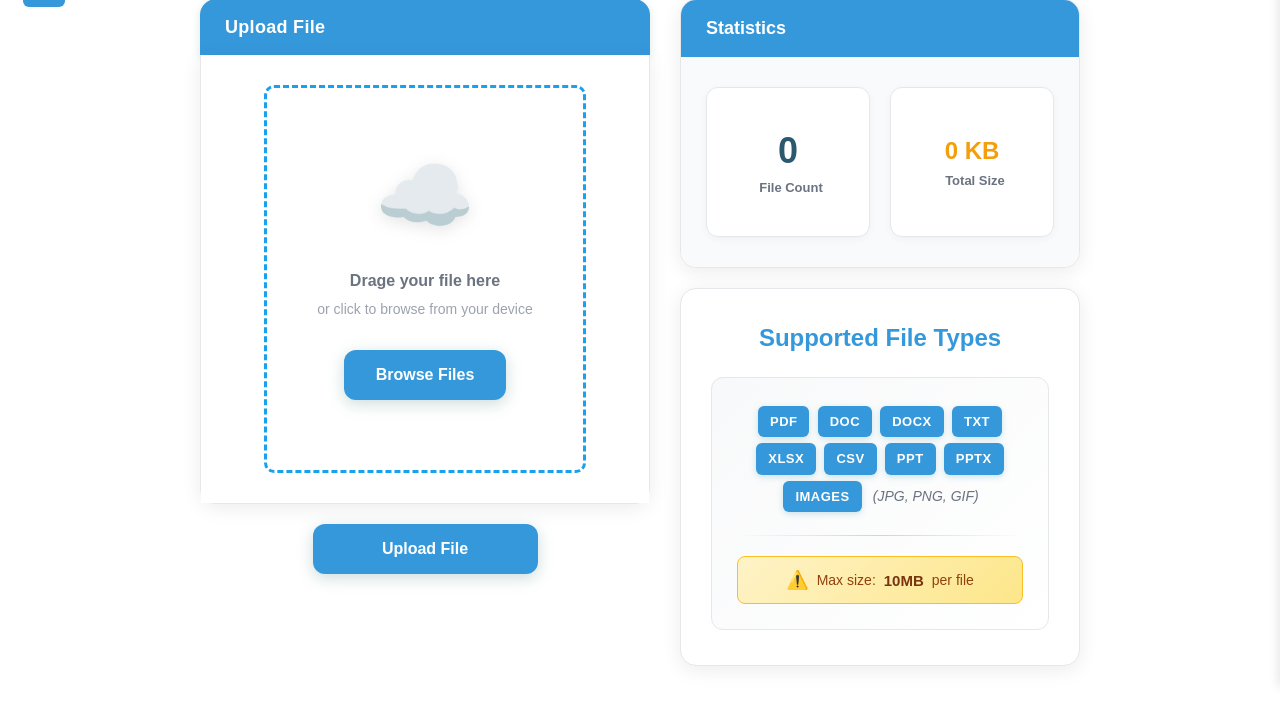
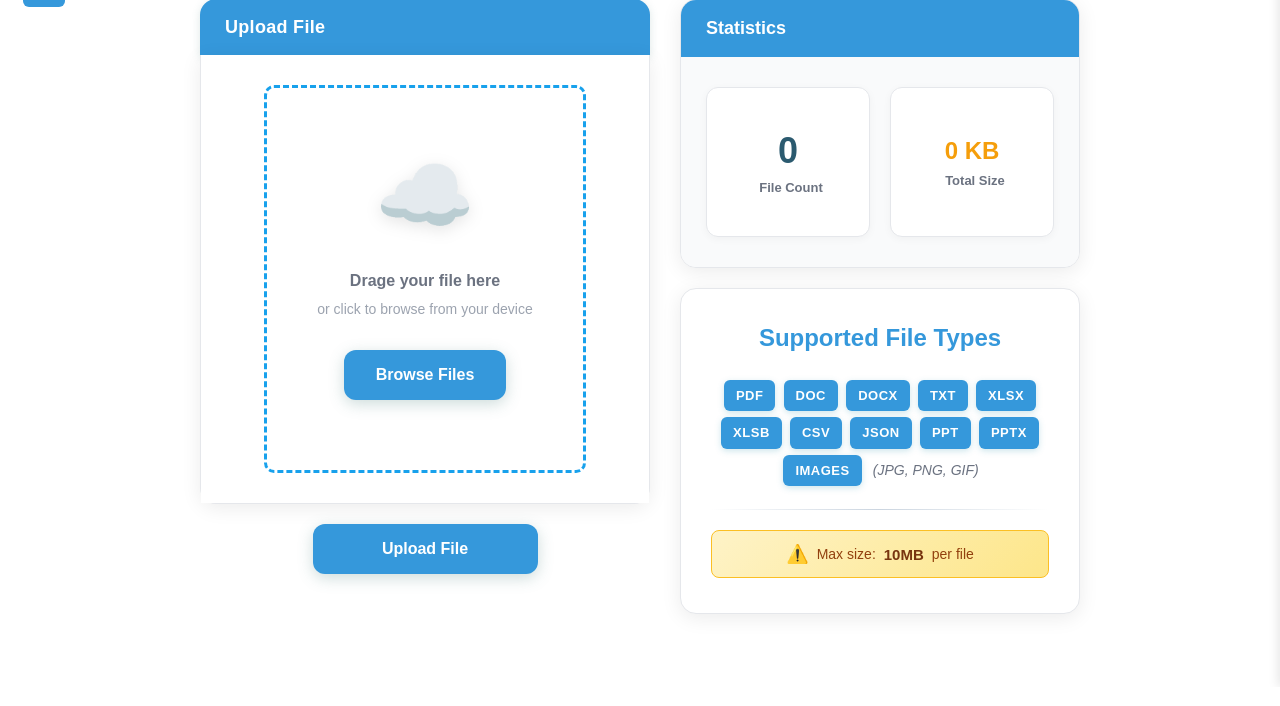
Before and after one commit to Sulaman312/AntoineDashboard, a Flask app: page /upload in a window 1280 px wide. Shown: the part 113-819 px from the top of the page. After the commit the page ends 795 px from the top, so only its background shows below. Run offline with Flask 3, Linux system fonts and the light colour scheme; data that the repository does not hold is empty.

Commit message:
Update upload.html

```diff
--- a/templates/upload.html
+++ b/templates/upload.html
@@ -145,7 +145,7 @@
               </button>
             </div>
             <input type="file" id="fileInput" class="file-input" multiple
-              accept=".pdf,.doc,.docx,.txt,.xlsx,.csv,.ppt,.pptx,.jpg,.jpeg,.png,.gif" />
+              accept=".pdf,.doc,.docx,.txt,.xlsx,.csv,.ppt,.pptx,.jpg,.jpeg,.png,.gif,.json,.xlsb" />
           </div>
 
             </div>
@@ -219,14 +219,15 @@
 
   <h3 class="supported-files-title">Supported File Types</h3>
 
-  <div class="file-types-content">
 <p class="file-types-description">
   <span class="file-format">PDF</span>
   <span class="file-format">DOC</span>
   <span class="file-format">DOCX</span>
   <span class="file-format">TXT</span>
   <span class="file-format">XLSX</span>
+  <span class="file-format">XLSB</span>  <!-- ← Added -->
   <span class="file-format">CSV</span>
+  <span class="file-format">JSON</span>  <!-- ← Added -->
   <span class="file-format">PPT</span>
   <span class="file-format">PPTX</span>
   <span class="file-format">Images</span>
@@ -434,6 +435,8 @@
           ".jpeg",
           ".png",
           ".gif",
+          ".json",
+          ".xlsb",
         ];
 
         // Filter files by allowed extensions
@@ -539,6 +542,7 @@
           txt: "📄",
           xlsx: "📗",
           xls: "📗",
+          xlsb: "📗",
           csv: "📊",
           ppt: "📙",
           pptx: "📙",
@@ -546,6 +550,7 @@
           jpeg: "🖼️",
           png: "🖼️",
           gif: "🖼️",
+           json: "📄",
         };
 
         return iconMap[extension] || "📎";
```
Lines whose indentation alone changed are shown as unchanged.
